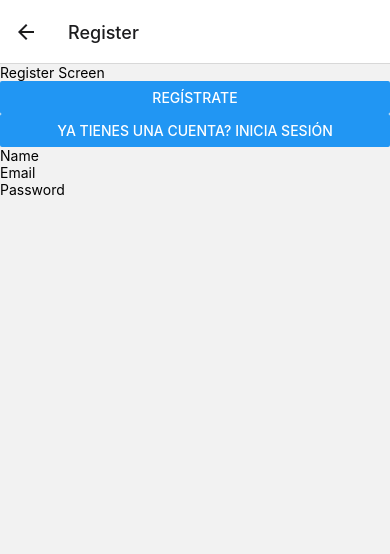
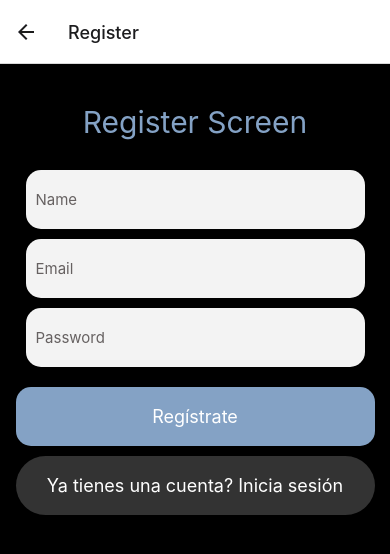
Before and after one commit to usr2775/API_REACT, a React Native app: screen /Register in a window 390 px wide. Shown: the top 554 px of the page. Built offline with nearby package versions, Linux system fonts and the light colour scheme.

Commit message:
feat:(registrerSreem) cambiado estilos y anadido cookie

```diff
--- a/screens/RegisterScreen.tsx
+++ b/screens/RegisterScreen.tsx
@@ -1,7 +1,6 @@
-// RegisterScreen.tsx
 import React, { useState } from 'react';
-import { View, Text, TextInput, Button, Alert } from 'react-native';
-import { registerUser } from '../services/ApiService'; // Asegúrate de tener el servicio api configurado
+import { View, Text, TextInput, TouchableOpacity, StyleSheet, Alert } from 'react-native';
+import { registerUser } from '../services/ApiService';
 
 const RegisterScreen = ({ navigation }) => {
   const [name, setName] = useState('');
@@ -15,11 +14,10 @@ const RegisterScreen = ({ navigation }) => {
     }
 
     try {
-      // TODO: Agrega la lógica real para registrar al usuario aquí
-      const response = await registerUser(name, email, password);
-      console.log(response.data);
+      const { userData, setCookieHeader } = await registerUser(name, email, password);
+      console.log(userData);
+      console.log(setCookieHeader);
 
-      // Después de un registro exitoso, redirige a la pantalla de bienvenida
       navigation.navigate('Welcome', { username: name });
     } catch (error) {
       console.error(error);
@@ -28,18 +26,67 @@ const RegisterScreen = ({ navigation }) => {
   };
 
   return (
-    <View>
-      <Text>Register Screen</Text>
-      <Button
-        title="Regístrate"
-        onPress={handleRegister} // Corregí esta línea para llamar a la función handleRegister
-      />
-      <Button title="Ya tienes una cuenta? Inicia sesión" onPress={() => navigation.navigate('Login')} />
-      <TextInput placeholder="Name" value={name} onChangeText={setName} />
-      <TextInput placeholder="Email" value={email} onChangeText={setEmail} />
-      <TextInput placeholder="Password" value={password} onChangeText={setPassword} secureTextEntry />
+    <View style={styles.container}>
+      <Text style={styles.title}>Register Screen</Text>
+      <TextInput style={styles.input} placeholder="Name" value={name} onChangeText={setName} />
+      <TextInput style={styles.input} placeholder="Email" value={email} onChangeText={setEmail} />
+      <TextInput style={styles.input} placeholder="Password" value={password} onChangeText={setPassword} secureTextEntry />
+      <TouchableOpacity
+        style={styles.registerButton}
+        onPress={handleRegister}
+      >
+        <Text style={{ color: '#FFFFFF', fontSize: 18 }}>Regístrate</Text>
+      </TouchableOpacity>
+      <TouchableOpacity
+        style={styles.loginButton}
+        onPress={() => navigation.navigate('Login')}
+      >
+        <Text style={{ color: '#FFFFFF', fontSize: 18 }}>Ya tienes una cuenta? Inicia sesión</Text>
+      </TouchableOpacity>
     </View>
   );
 };
 
+const styles = StyleSheet.create({
+  container: {
+    flex: 1,
+    backgroundColor: '#000000',
+    alignItems: 'center',
+    paddingTop: 40,
+  },
+  title: {
+    color: '#84A2C5',
+    fontSize: 30,
+    marginBottom: 20,
+  },
+  input: {
+    width: 339,
+    height: 59,
+    borderRadius: 15,
+    backgroundColor: '#F3F3F3',
+    color: '#666161',
+    fontSize: 15,
+    marginTop: 10,
+    padding: 10,
+  },
+  registerButton: {
+    width: 359,
+    height: 59,
+    borderRadius: 15,
+    backgroundColor: '#84A2C5',
+    alignItems: 'center',
+    justifyContent: 'center',
+    marginTop: 20,
+  },
+  loginButton: {
+    width: 359,
+    height: 59,
+    borderRadius: 30,
+    backgroundColor: '#333333',
+    alignItems: 'center',
+    justifyContent: 'center',
+    marginTop: 10,
+  },
+});
+
 export default RegisterScreen;
```
